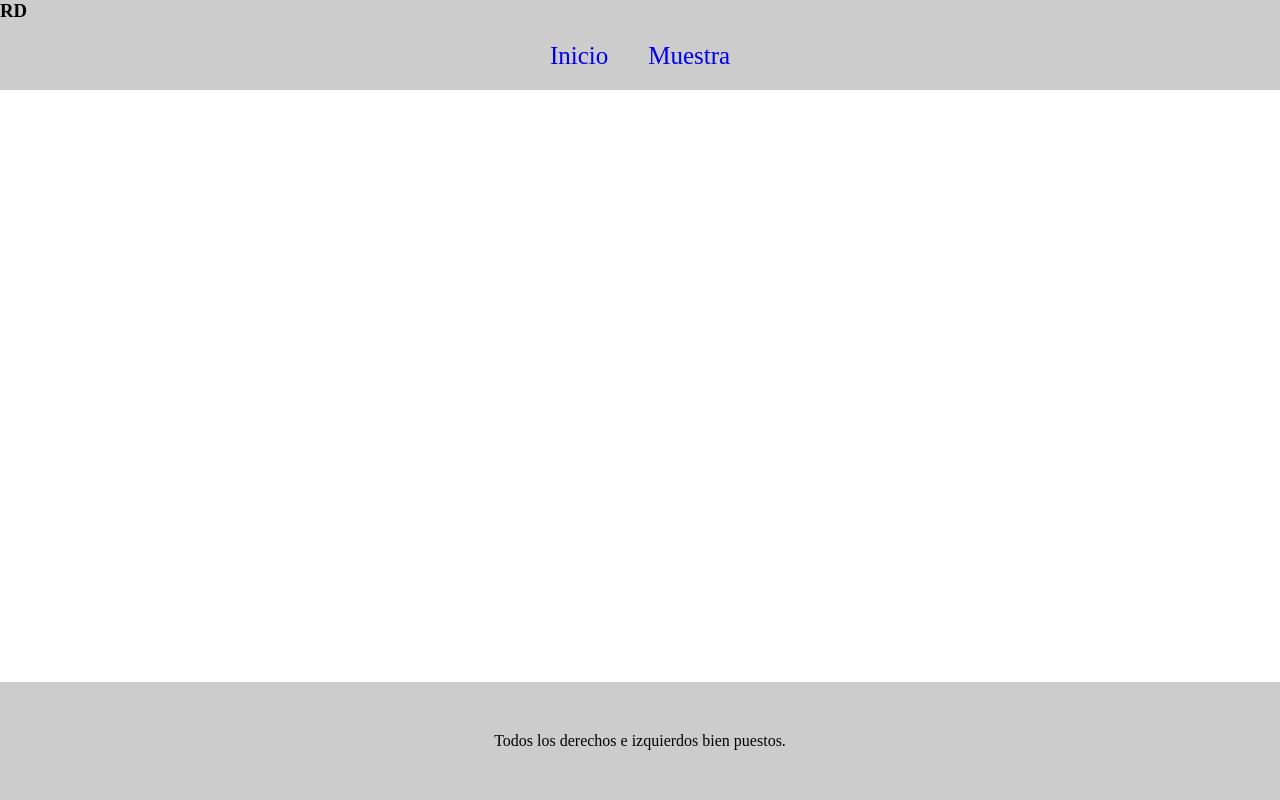
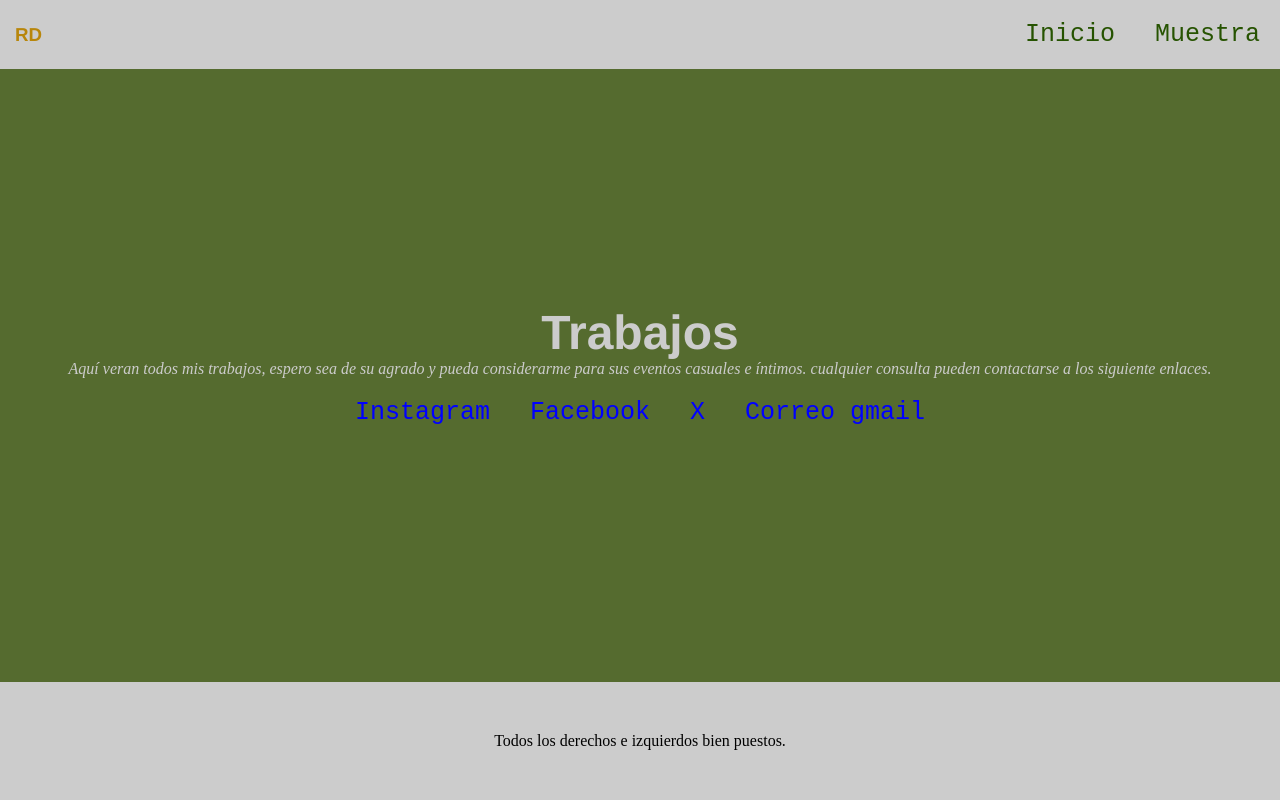
Before and after one commit to Naiitiry/django, a Django app: page /muestra/ in a window 1280 px wide. Run offline with Django 5.2, Linux system fonts and the light colour scheme.

Commit message:
trabajo finalizado

```diff
--- a/portfolio/static/style.css
+++ b/portfolio/static/style.css
@@ -8,9 +8,19 @@ body{
     min-height: 100dvh;
     grid-template-rows: auto 1fr auto;
     margin: 0;
+    background-color: darkolivegreen;
 }
 nav{
     background-color: #ccc;
+    width: 100vw;
+    display: flex;
+    align-items: center;
+    justify-content: space-between;
+    h3{
+        font-family: 'Franklin Gothic Medium', 'Arial Narrow', Arial, sans-serif;
+        color: darkgoldenrod;
+        margin-left: 15px;
+    }
 }
 ul{
     display: flex;
@@ -24,6 +34,16 @@ ul li{
 ul li a{
     text-decoration: none;
     font-size: 25px;
+    font-family:'Courier New', Courier, monospace;
+    color: #265301;
+}
+.muestra{
+    a{
+        color:blue;
+    }
+}
+.muestra a:hover{
+    color: #ccc;
 }
 main{
     display: flex;
@@ -31,6 +51,17 @@ main{
     justify-content: center;
     padding: 30px;
     flex-direction: column;
+    color: #ccc;
+    h1{
+        font-family: 'Franklin Gothic Medium', 'Arial Narrow', Arial, sans-serif;
+        font-size: 3rem;
+    }
+    h2{
+        font-family: 'Trebuchet MS', 'Lucida Sans Unicode', 'Lucida Grande', 'Lucida Sans', Arial, sans-serif;
+    }
+    p{
+        font-style: italic;
+    }
 }
 footer{
     background-color: #ccc;
--- a/portfolio/templates/layouts/base.html
+++ b/portfolio/templates/layouts/base.html
@@ -10,8 +10,7 @@
     <title>{% block title %}{% endblock %}</title>
 </head>
 <body>
-    {% include 'layouts/partials/menu.html' %}
-
+        {% include 'layouts/partials/menu.html' %}
     <main>
         {% block main%}
         {% endblock %}
--- a/portfolio/templates/muestra.html
+++ b/portfolio/templates/muestra.html
@@ -1 +1,18 @@
 {% extends './layouts/base.html' %}
+
+{% block title %}Román Danchuk{% endblock %}
+
+{% block main %}
+    <h1>Trabajos</h1>
+    <p>
+        Aquí veran todos mis trabajos, espero sea de su agrado y pueda
+        considerarme para sus eventos casuales e íntimos.
+        cualquier consulta pueden contactarse a los siguiente enlaces.
+    </p>
+    <ul class="muestra">
+        <li><a href="#">Instagram</a></li>
+        <li><a href="#">Facebook</a></li>
+        <li><a href="#">X</a></li>
+        <li><a href="#">Correo gmail</a></li>
+    </ul>
+{% endblock %}
```
